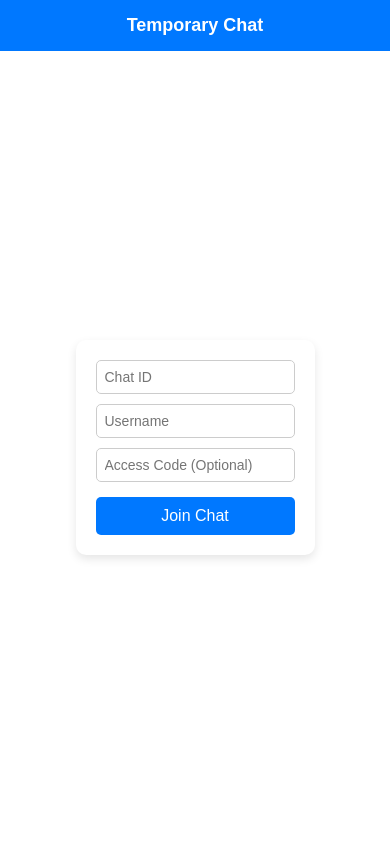
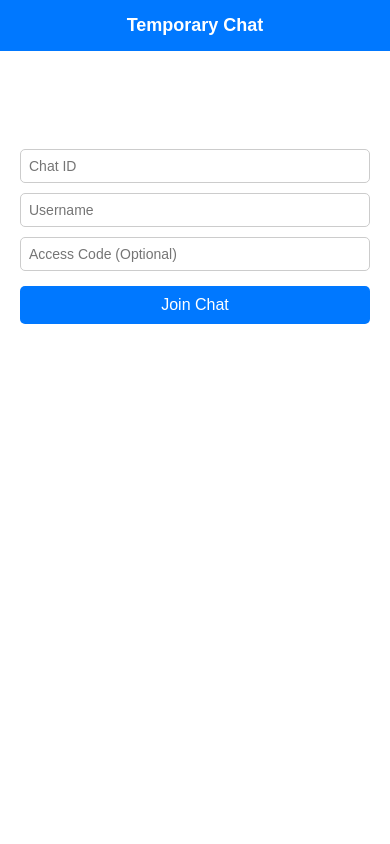
Before and after one commit to otavio99/ontempchat, a Flask app: page / in a window 390 px wide. Run offline with Flask 3, Linux system fonts and the light colour scheme.

Commit message:
improve join form

```diff
--- a/templates/home.html
+++ b/templates/home.html
@@ -109,18 +109,16 @@
         }
 
         .join-container {
-            width: 100%;
-            max-width: 400px;
+            width: auto;
+            max-width: 500px;
             background: white;
-            border-radius: 10px;
-            box-shadow: 0px 4px 10px rgba(0, 0, 0, 0.1);
             overflow: hidden;
             display: flex;
             flex-direction: column;
             height: auto;
             padding: 20px;
             text-align: center;
-            margin: auto;
+            margin-top: 20% !important;
         }
 
         .join-form {
@@ -148,20 +146,6 @@
                 max-width: 100%;
                 height: 100vh;
                 border-radius: 0;
-            }
-            .join-container {
-                width: auto;
-                max-width: 400px;
-                background: white;
-                border-radius: 10px;
-                box-shadow: 0px 4px 10px rgba(0, 0, 0, 0.1);
-                overflow: hidden;
-                display: flex;
-                flex-direction: column;
-                height: auto;
-                padding: 20px;
-                text-align: center;
-                margin: auto;
             }
         }
 
```
